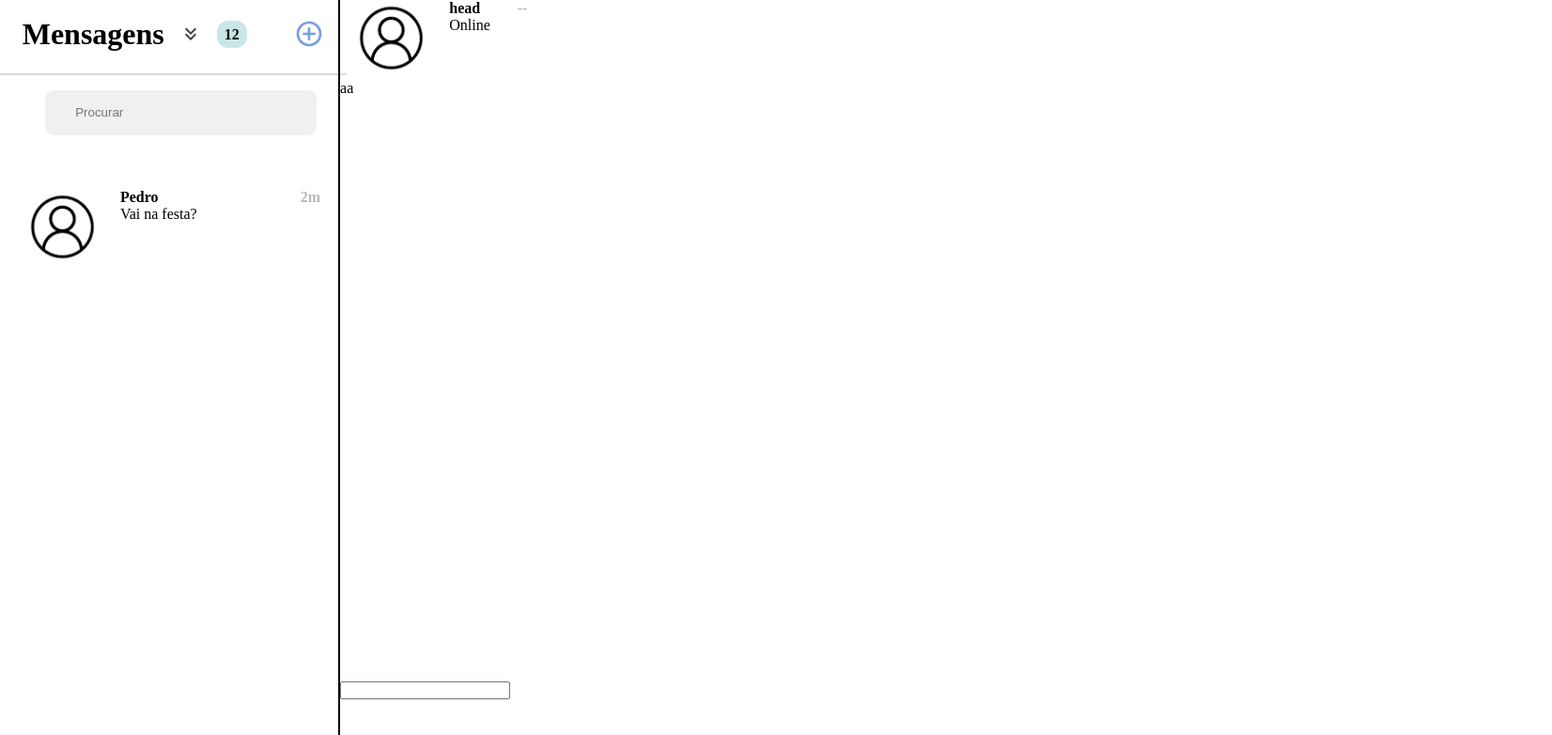
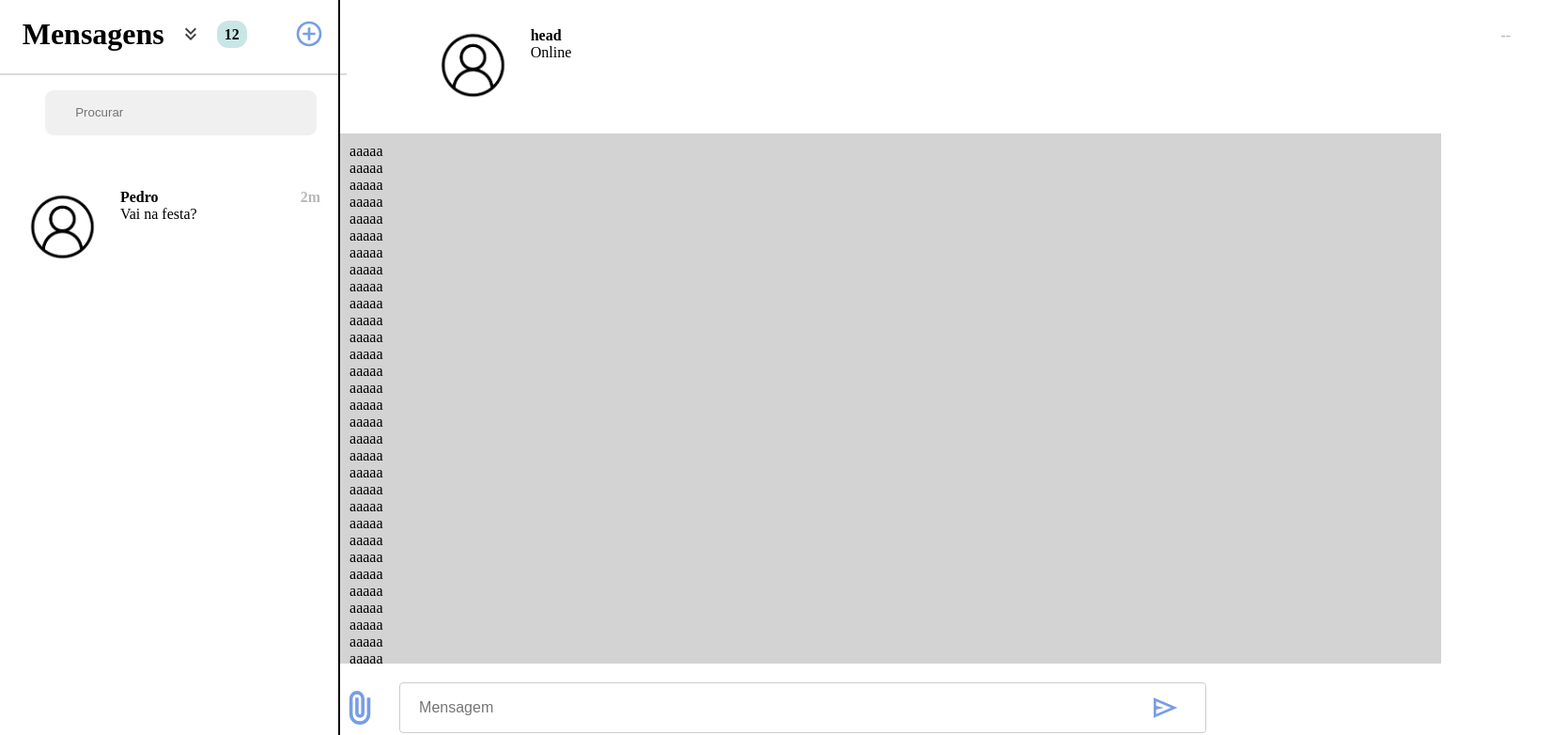
Before and after one commit to FernandesLR/Frontend-liveChat, a React (Vite) app: page / in a window 1280 px wide. Shown: the part 6-788 px from the top of the page at 94% size, 1652 px wide, since content can reach past the window. Built offline with nearby package versions, Linux system fonts and the light colour scheme.

Commit message:
Style: estilização do componente right side

```diff
--- a/src/App.css
+++ b/src/App.css
@@ -1,6 +1,10 @@
 *{
     margin: 0;
     padding: 0;
+}
+
+body{
+    overflow-y: hidden;
 }
 
 .display{
@@ -76,8 +80,51 @@
 
 .displayChat{
     height: 100vh;
+    width: 90vw;
 }
 
 .chat{
-    height: 80vh;
+    height: 68vh;
+    width: 100%;
+    overflow-y: auto;
+    overflow-x: hidden;
+    background-color: lightgray;
+    padding: 10px;
 }
+
+.input-container {
+    position: relative;
+    width: 80%;
+    display: flex;
+    margin-top: 20px;
+
+
+}
+
+.input-icon {
+    position: absolute;
+    right: 3%;  /* Posiciona a imagem na extrema direita */
+    top: 50%;
+    transform: translateY(-50%);
+    width: 2rem; /* Tamanho do ícone */
+    cursor: pointer;
+
+}
+
+.input-container input {
+    width: 100%;
+    padding: 10px;
+    padding-left: 20px;
+    margin-left: 20px;
+    font-size: 16px;
+    border: 1px solid #ccc;
+    border-radius: 4px;
+    height: 2rem;
+}
+
+
+.UserInHeader{
+    margin: 0;
+    padding: 0;
+    background-color: antiquewhite;
+}
--- a/src/component/DisplayChat.jsx
+++ b/src/component/DisplayChat.jsx
@@ -1,12 +1,83 @@
-
+import attach from '../assets/Attach.svg'
+import send from '../assets/Send.svg'
 
 export function DisplayChat(){
     return(
         <div className="displayChat">
             <div className="chat">
-                aa
+                <div className="div">aaaaa</div>
+                <div className="div">aaaaa</div>
+                <div className="div">aaaaa</div>
+                <div className="div">aaaaa</div>
+                <div className="div">aaaaa</div>
+                <div className="div">aaaaa</div>
+                <div className="div">aaaaa</div>
+                <div className="div">aaaaa</div>
+
+                <div className="div">aaaaa</div>
+                <div className="div">aaaaa</div>
+                <div className="div">aaaaa</div>
+                <div className="div">aaaaa</div>
+                <div className="div">aaaaa</div>
+                <div className="div">aaaaa</div>
+                <div className="div">aaaaa</div>
+                <div className="div">aaaaa</div>
+                <div className="div">aaaaa</div>
+                <div className="div">aaaaa</div>
+                <div className="div">aaaaa</div>
+                <div className="div">aaaaa</div>
+                <div className="div">aaaaa</div>
+                <div className="div">aaaaa</div>
+                <div className="div">aaaaa</div>
+                <div className="div">aaaaa</div>
+                <div className="div">aaaaa</div>
+                <div className="div">aaaaa</div>
+                <div className="div">aaaaa</div>
+                <div className="div">aaaaa</div>
+                <div className="div">aaaaa</div>
+
+                <div className="div">aaaaa</div>
+                <div className="div">aaaaa</div>
+                <div className="div">aaaaa</div>
+                <div className="div">aaaaa</div>
+                <div className="div">aaaaa</div>
+                <div className="div">aaaaa</div>
+                <div className="div">aaaaa</div>
+                <div className="div">aaaaa</div>
+                <div className="div">aaaaa</div>
+                <div className="div">aaaaa</div>
+                <div className="div">aaaaa</div>
+                <div className="div">aaaaa</div>
+                <div className="div">aaaaa</div>
+                <div className="div">aaaaa</div>
+                <div className="div">aaaaa</div>
+                <div className="div">aaaaa</div>
+                <div className="div">aaaaa</div>
+                <div className="div">aaaaa</div>
+                <div className="div">aaaaa</div>
+                <div className="div">aaaaa</div>
+                <div className="div">aaaaa</div>
+
+                <div className="div">aaaaa</div>
+                <div className="div">aaaaa</div>
+                <div className="div">aaaaa</div>
+                <div className="div">aaaaa</div>
+                <div className="div">aaaaa</div>
+                <div className="div">aaaaa</div>
+                <div className="div">aaaaa</div>
+                <div className="div">aaaaa</div>
+                <div className="div">aaaaa</div>
+                <div className="div">aaaaa</div>
+                <div className="div">aaaaa</div>
+                <div className="div">aaaaa</div>
+                <div className="div">aaaaa</div>
             </div>
-            <input type="text" />
+            <div class="input-container">
+                <img src={attach} alt="" style={{width: '3rem', cursor: 'pointer'}} />
+                <img src={send} alt="Ícone de busca" className="input-icon" />
+                <input type="text" placeholder="Mensagem" />
+            </div>
+
         </div>
 
     )
--- a/src/component/RightSide.jsx
+++ b/src/component/RightSide.jsx
@@ -3,7 +3,7 @@ import { DisplayChat } from "./DisplayChat"
 export function RightSide(){
     return(
         <div className="rightSide">
-            <UserRow user={{id:5, name:"head", lastMS:"Online"}}/>
+            <UserRow user={{id:5, name:"head", lastMS:"Online"}} className="UserInHeader"/>
             <DisplayChat />
         </div>
 
--- a/src/component/UserList.jsx
+++ b/src/component/UserList.jsx
@@ -1,5 +1,3 @@
-// arquivo UserList.jsx
-
 import { UserRow } from './UserRow';
 
 export function UserList() {
--- a/src/component/UserRow.jsx
+++ b/src/component/UserRow.jsx
@@ -1,4 +1,3 @@
-// arquivo UserRow.jsx
 import { useState } from 'react';
 import avatar from '../assets/avatar.png';  // Certifique-se de que o caminho do avatar está correto
 
```
Also changed, not shown: src/assets/Attach.svg (added), src/assets/Send.svg (added).
